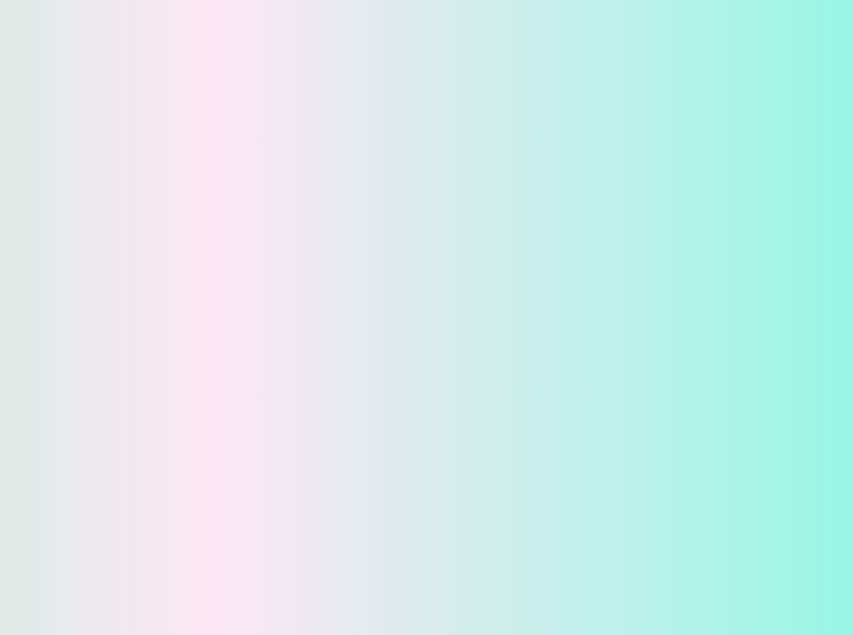
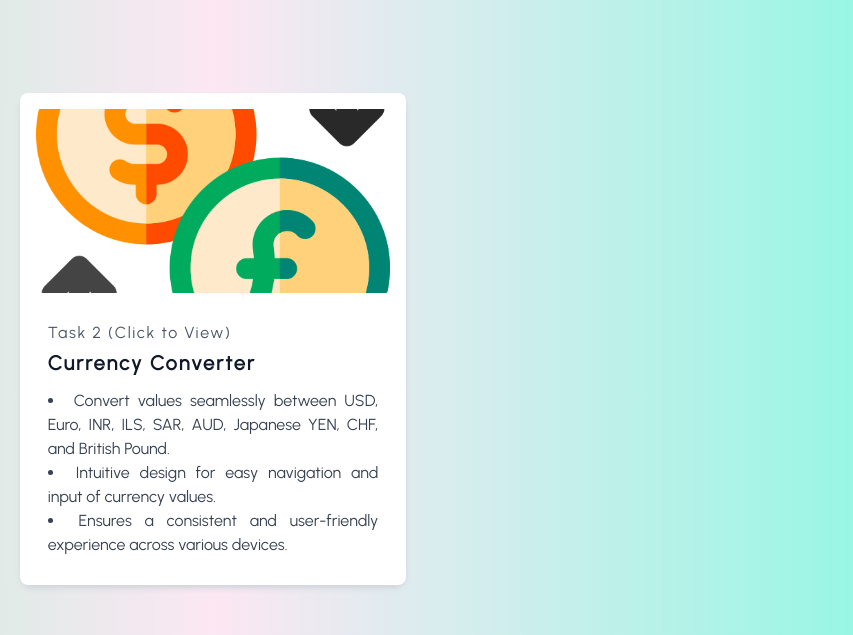
Before and after one commit to gkdey17cse/TechnoHacks_Webdevelopment, a website: page src/index.html in a window 1280 px wide. Shown: the part 115-750 px from the top of the page, 427-1280 px from the left. Drawn offline with nearby package versions, Linux system fonts and the light colour scheme; a web font is replaced by a local one.

Commit message:
Updation 2

```diff
--- a/src/index.html
+++ b/src/index.html
@@ -18,8 +18,10 @@
     <div class="container mx-auto h-auto flex flex-col items-center justify-center "
         style="font-family: 'Urbanist', sans-serif;">
         <!-- Heading -->
-        <h2 class="text-center text-3xl md:text-4xl xl:text-5xl font-semibold tracking-wider capitalize mt-8 lg:mt-12 px-4 py-2">
-            <span class="text-transparent bg-clip-text bg-gradient-to-r from-blue-700 to-indigo-900 ">TechnoHacks</span> Internship Tasks
+        <h2
+            class="text-center text-3xl md:text-4xl xl:text-5xl font-semibold tracking-wider capitalize mt-8 lg:mt-12 px-4 py-2">
+            <span class="text-transparent bg-clip-text bg-gradient-to-r from-blue-700 to-indigo-900 ">TechnoHacks</span>
+            Internship Tasks
         </h2>
         <!-- Heading -->
         <!-- Tasks List -->
@@ -36,7 +38,8 @@
                                 <div class="py-6 px-5">
                                     <h2 class="tracking-widest text-md title-font font-medium text-gray-600 mb-1">
                                         Task 1 (Click to View)</h2>
-                                    <h1 class="title-font text-xl font-semibold tracking-widest text-gray-900 mb-3">Landing Page (BharatDarshan)
+                                    <h1 class="title-font text-xl font-semibold tracking-widest text-gray-900 mb-3">
+                                        Landing Page (BharatDarshan)
                                     </h1>
                                     <p class="leading-relaxed mb-3 ">
                                         <li class="text-justify">Designed and developed a responsive mobile phone shop
@@ -45,6 +48,31 @@
                                             shopping experience. </li>
                                         <li class="text-justify"> Showcased product listings with a focus on modern
                                             design and optimized performance. </li>
+                                    </p>
+                                </div>
+                            </div>
+                        </a>
+                        <!-- Items-1 end -->
+
+                        <!-- Items-1 -->
+                        <a href="./Task1_LandingPage.html" target="_blank"
+                            class="rounded-xl shadow-md shadow-gray-300 hover:shadow-xl duration-100">
+                            <div class="bg-white h-full rounded-lg overflow-hidden px-2 py-1">
+                                <img class="w-full object-cover object-center px-2 py-1 mt-2 rounded-xl h-48"
+                                    src="./images/Task2.png" alt="blog">
+                                <div class="py-6 px-5">
+                                    <h2 class="tracking-widest text-md title-font font-medium text-gray-600 mb-1">
+                                        Task 2 (Click to View)</h2>
+                                    <h1 class="title-font text-xl font-semibold tracking-widest text-gray-900 mb-3">
+                                        Currency Converter
+                                    </h1>
+                                    <p class="leading-relaxed mb-3 ">
+                                        <li class="text-justify">Convert values seamlessly between USD, Euro, INR, ILS,
+                                            SAR, AUD, Japanese YEN, CHF, and British Pound.</li>
+                                        <li class="text-justify">Intuitive design for easy navigation and input of
+                                            currency values.</li>
+                                        <li class="text-justify">Ensures a consistent and user-friendly experience
+                                            across various devices.</li>
                                     </p>
                                 </div>
                             </div>
```
